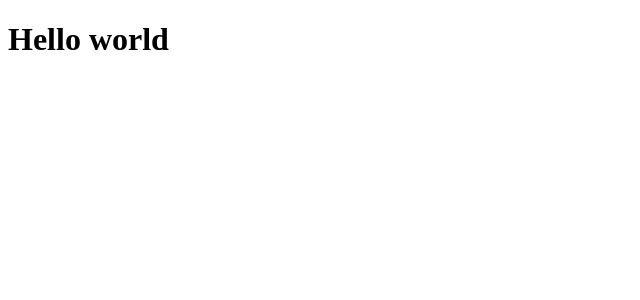
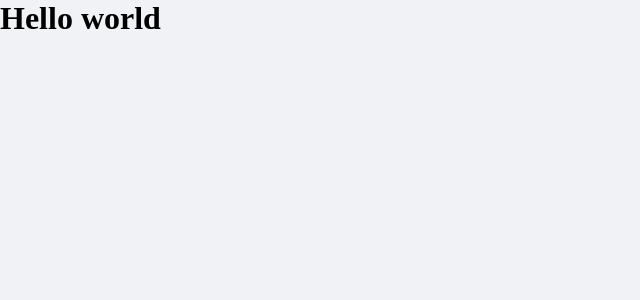
Before and after one commit to avrcoelho/ignite-react-dtmoney, a React (Create React App) app: page / in a window 1280 px wide. Shown: the top 300 px of the page, without its empty margins (0-640 px from the left). Built offline with nearby package versions, Linux system fonts and the light colour scheme; the HTML template or start-up script is replaced by a standard one.

Commit message:
style: global

```diff
--- a/package.json
+++ b/package.json
@@ -6,6 +6,7 @@
     "react": "^17.0.1",
     "react-dom": "^17.0.1",
     "react-scripts": "4.0.3",
+    "styled-components": "^5.2.1",
     "web-vitals": "^1.0.1"
   },
   "devDependencies": {
@@ -16,6 +17,7 @@
     "@types/node": "^12.0.0",
     "@types/react": "^17.0.0",
     "@types/react-dom": "^17.0.0",
+    "@types/styled-components": "^5.1.9",
     "typescript": "^4.1.2"
   },
   "scripts": {
--- a/src/App.tsx
+++ b/src/App.tsx
@@ -1,3 +1,10 @@
+import { GlobalStyles } from "./assets/styles/global";
+
 export function App() {
-  return <h1>Hello world</h1>;
+  return (
+    <>
+      <GlobalStyles />
+      <h1>Hello world</h1>
+    </>
+  );
 }
--- /dev/null
+++ b/src/assets/styles/global.ts
@@ -0,0 +1,43 @@
+import { createGlobalStyle } from "styled-components";
+
+export const GlobalStyles = createGlobalStyle`
+  :root {
+    --background: #f0f2f5;
+    --red: #e52e40;
+    --blue: #5429cc;
+    --blue-light: #6933ff;
+    --text-title: #363f5f;
+    --text-body: #969cb3;
+    --shape: #ffffff;
+  }
+
+  * {
+    margin: 0;
+    padding: 0;
+    box-sizing:border-box
+  }
+
+  html {
+    @media (max-width: 1088px) {
+      font-size: 93.75%
+    }
+
+    @media (max-width: 720px) {
+      font-size: 87.5%
+    }
+  }
+
+  body {
+    background: var(--background);
+    -webkit-font-smoothing: antialiased
+  }
+
+  button {
+    cursor: pointer;
+  }
+
+  [disabled] {
+    opacity: 0.6;
+    cursor: not-allowed;
+  }
+`;
```
Also changed, not shown: 1 other file (tests, documents, lock files or other folders).
